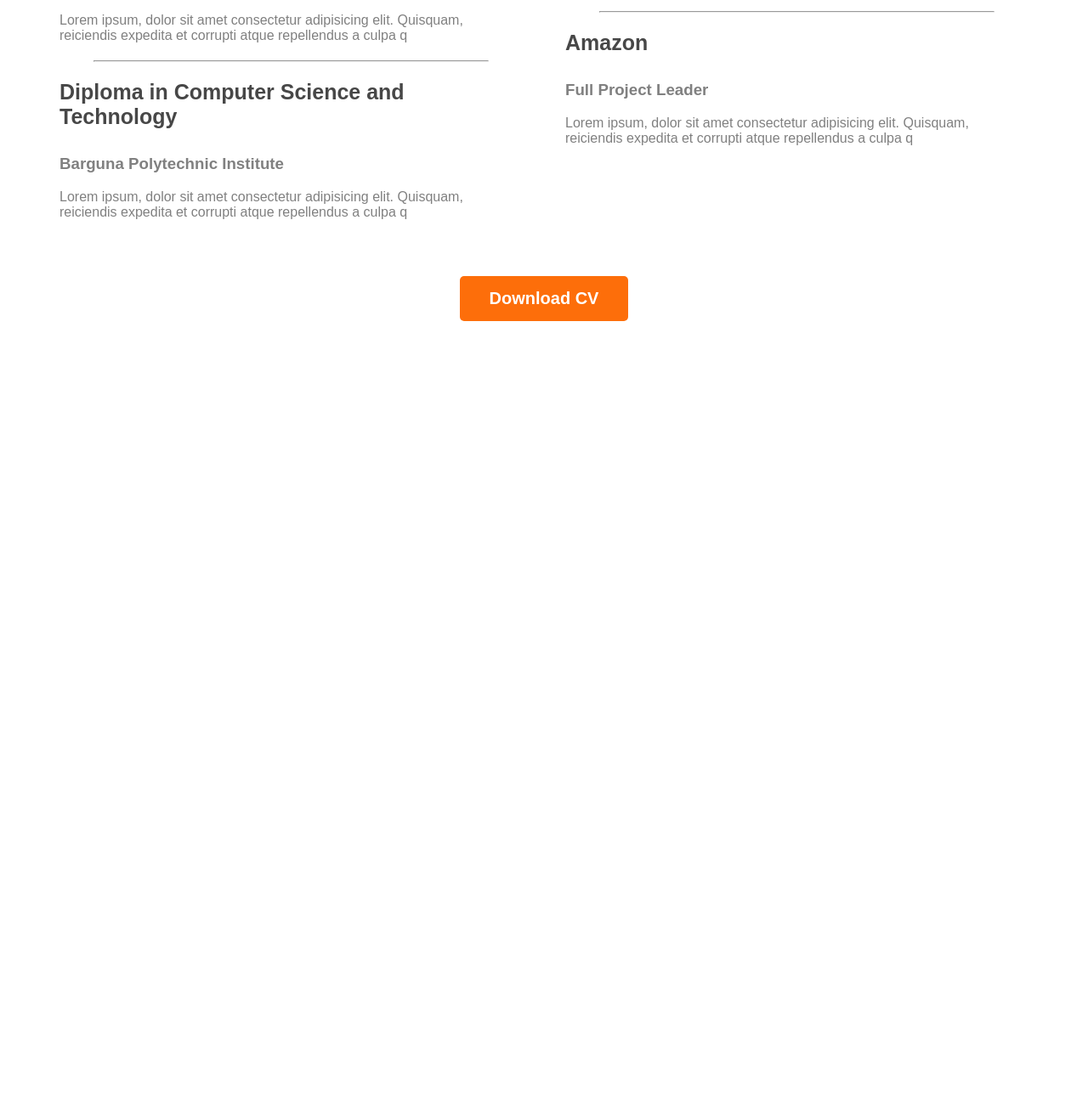
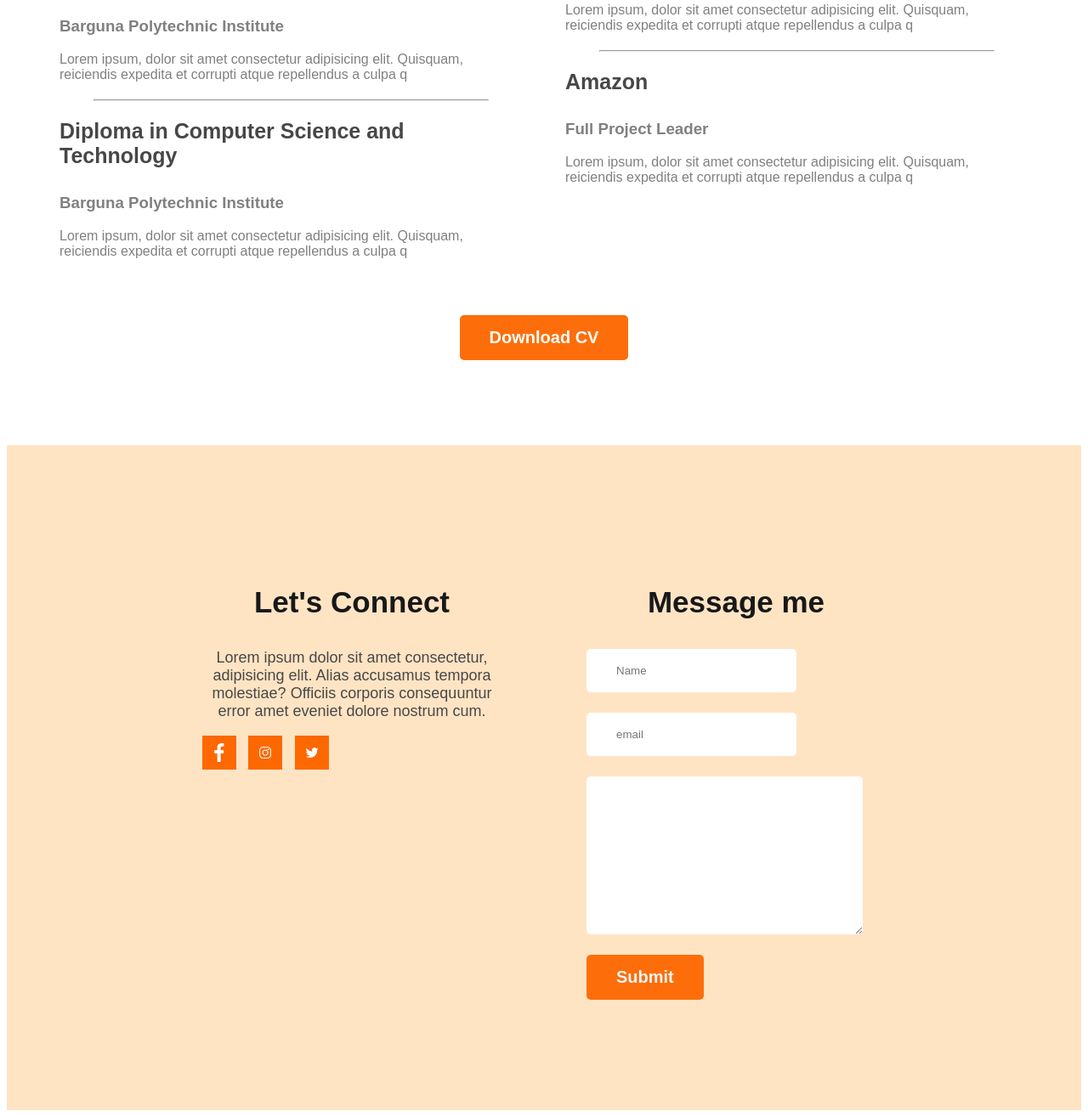
Before and after one commit to ARKalpo/Web-developer-portfolio, a plain HTML site: page index.html in a window 1280 px wide. Shown: the part 2431-3746 px from the top of the page at 85% size. Before the commit the page ends 2817 px from the top, so only its background shows below. Drawn offline with Linux system fonts and the light colour scheme.

Commit message:
footer complite

```diff
--- a/index.html
+++ b/index.html
@@ -90,6 +90,8 @@
                 </div>
             </div>
         </section>
+        <br><br>
+        <hr>
 
         <!-- Resume section-->
 
@@ -164,6 +166,32 @@
         </section>
 
     </main>
-    <footer></footer>
+    <footer>
+        <div class="footer-colum">
+            <h3 class="section-title">Let's Connect</h3>
+            <p class="section-para">Lorem ipsum dolor sit amet consectetur, adipisicing elit. Alias accusamus tempora molestiae? Officiis corporis consequuntur error amet eveniet dolore nostrum cum.
+
+            </p>
+            <div class="socal-img">
+                <a href=""><img src="img/fb.png" alt="" width="40px"></a>
+                <a href=""><img src="img/insta.jpg" alt="" width="40px"></a>
+                <a href=""><img src="img/x.jpg" alt="" width="40px"></a>
+            </div>
+        </div>
+
+
+        <div class="footer-colum">
+            <h3 class="section-title">Message me</h3>
+            <form action="" class="message">
+                <input type="text" name="" id="" placeholder="Name">
+                <input type="email" name="" id="" placeholder="email">
+                <textarea name="" id="" cols="30" rows="10" placeholder="Message">
+
+                </textarea>
+
+                <input type="submit" value="Submit" class="btn-same" style="color: whitesmoke;">
+            </form>
+        </div>
+    </footer>
 </body>
 </html>
--- a/style/style.css
+++ b/style/style.css
@@ -141,7 +141,7 @@ main{
     padding: 30px;
     border-radius: 5px;
     background: #fff;
-    box-shadow: 0 6px 50px 0 black;
+    box-shadow: 0 6px 50px 0 gray;
 
 }
 .skill-para{
@@ -176,3 +176,29 @@ main{
     text-align: center;
     margin-top: 50px;
 }
+
+/* footer style */
+footer{
+    display: flex;
+    gap: 100px;
+    background: bisque;
+    padding: 130px 230px;
+    margin-top: 100px;
+}
+.footer-colum{
+    width: 50%;
+}
+.message input[type="text"], .message input[type="email"],
+textarea{
+    display: block;
+    margin-bottom: 24px;
+    padding: 18px 35px;
+    color: grey;
+    border-radius: 5px;
+    background: #fff;
+    border: 0;
+
+}
+.socal-img a{
+    margin-right: 10px;
+}
```
Also changed, not shown: img/fb.png (added), img/insta.jpg (added), img/x.jpg (added).
